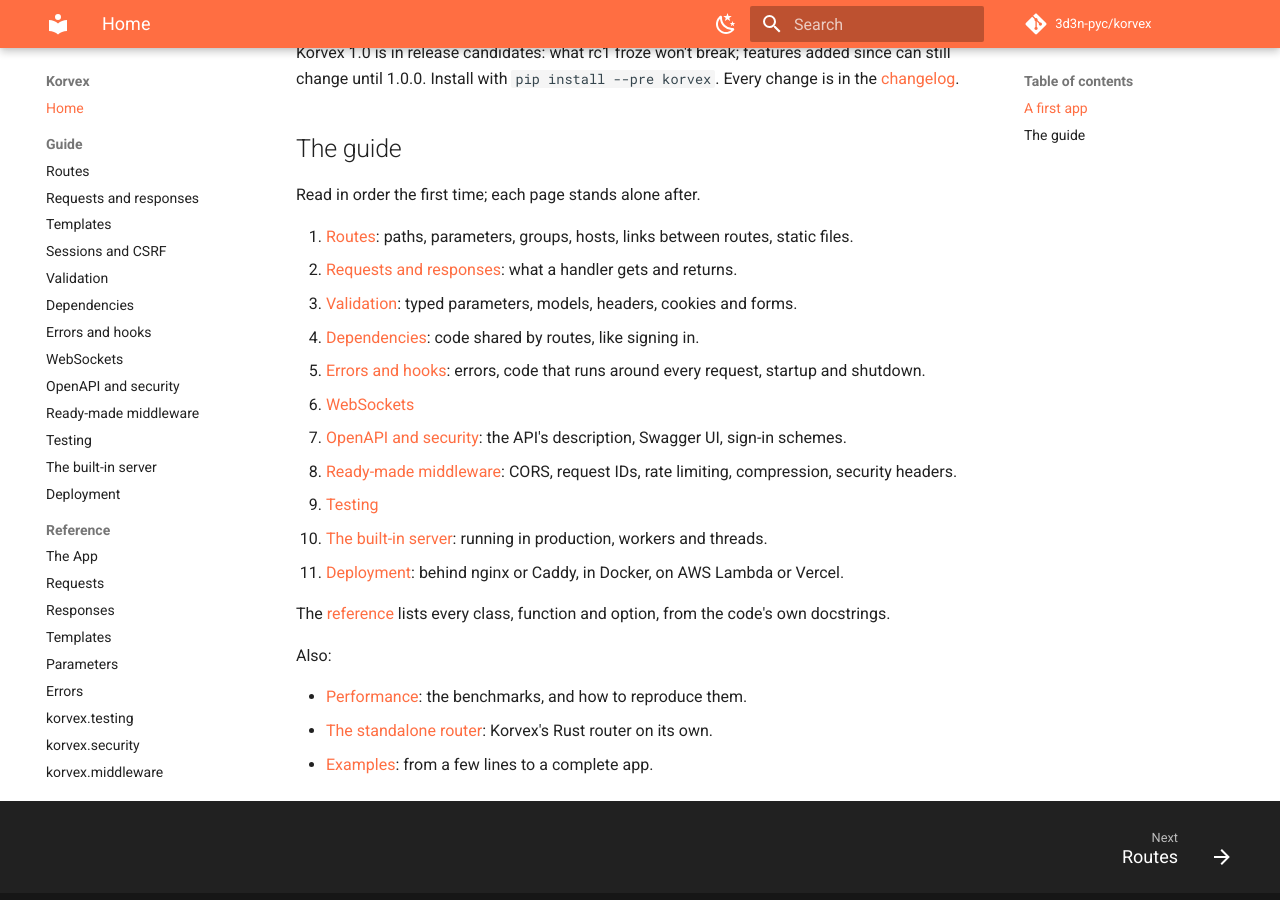
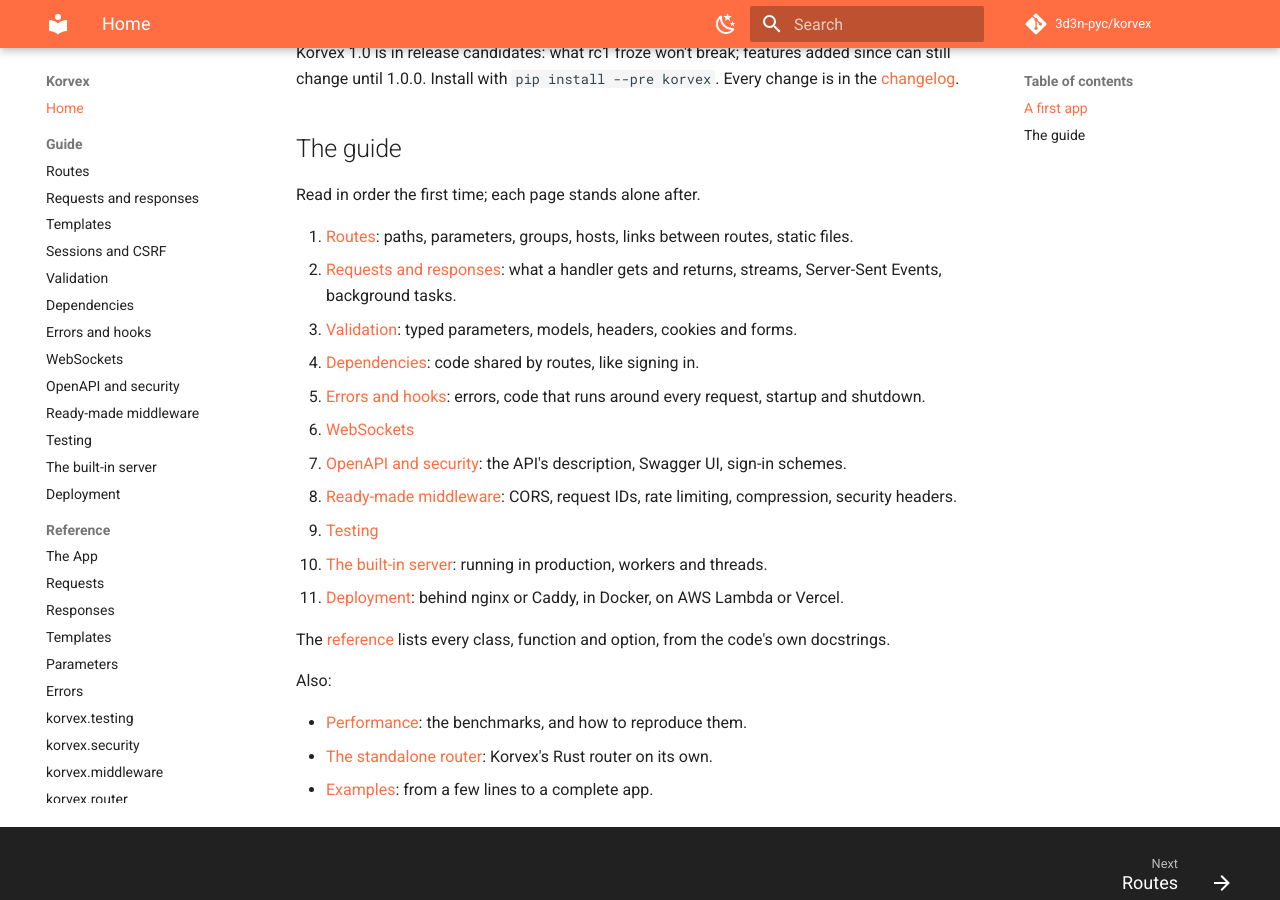
Before and after one commit to 3d3n-pyc/korvex, an MkDocs documentation site: the page built from docs/index.md, in a window 1280 px wide and 900 px high, scrolled down 864 px. Built offline with MkDocs 1.6.1 and Material for MkDocs 9.7.7, drawn with Linux system fonts in a browser that asks for light colours; comment, search, counter and statistics services are not loaded.

Commit message:
docs: the guide list names Server-Sent Events and background tasks
Co-Authored-By: Claude Opus 5.5 <noreply@anthropic.com>

```diff
--- a/docs/index.md
+++ b/docs/index.md
@@ -44,7 +44,7 @@ added since can still change until 1.0.0. Install with
 Read in order the first time; each page stands alone after.
 
 1. [Routes](routes.md): paths, parameters, groups, hosts, links between routes, static files.
-2. [Requests and responses](requests-and-responses.md): what a handler gets and returns.
+2. [Requests and responses](requests-and-responses.md): what a handler gets and returns, streams, Server-Sent Events, background tasks.
 3. [Validation](validation.md): typed parameters, models, headers, cookies and forms.
 4. [Dependencies](dependencies.md): code shared by routes, like signing in.
 5. [Errors and hooks](errors-and-hooks.md): errors, code that runs around every request, startup and shutdown.
```
Also changed, not shown: README.md (+1 -1 lines).
